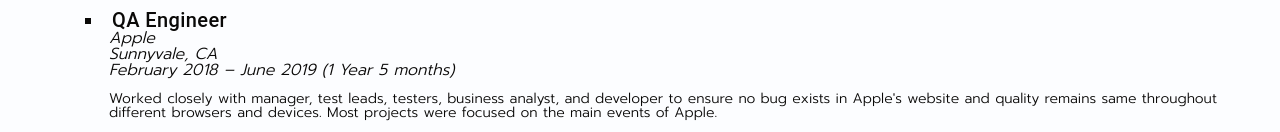
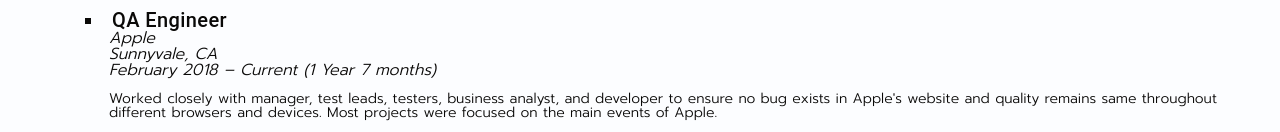
Before and after one commit to sharad97/Portfolio, a Vue app: page / in a window 1280 px wide. Shown: the part 435-567 px from the top of the page. Built offline with nearby package versions, Linux system fonts and the light colour scheme; what pace-progress, vue-youtube-embed would draw is missing.

Commit message:
Update Landing.vue

```diff
--- a/src/components/Landing.vue
+++ b/src/components/Landing.vue
@@ -25,7 +25,7 @@
         <ul>
           <h2 class="company">Apple</h2>
           <h2 class="location">Sunnyvale, CA</h2>
-          <h2 class="lenght">February 2018 – June 2019 (1 Year 5 months)</h2>
+          <h2 class="lenght">February 2018 – Current (1 Year 7 months)</h2>
           <br>
           <h3 class="project_desc">Worked closely with manager, test leads, testers, business analyst, and developer to ensure no bug exists in Apple's website and quality remains same throughout different browsers and devices. Most projects were focused on the main events of Apple.
           </h3>
```
